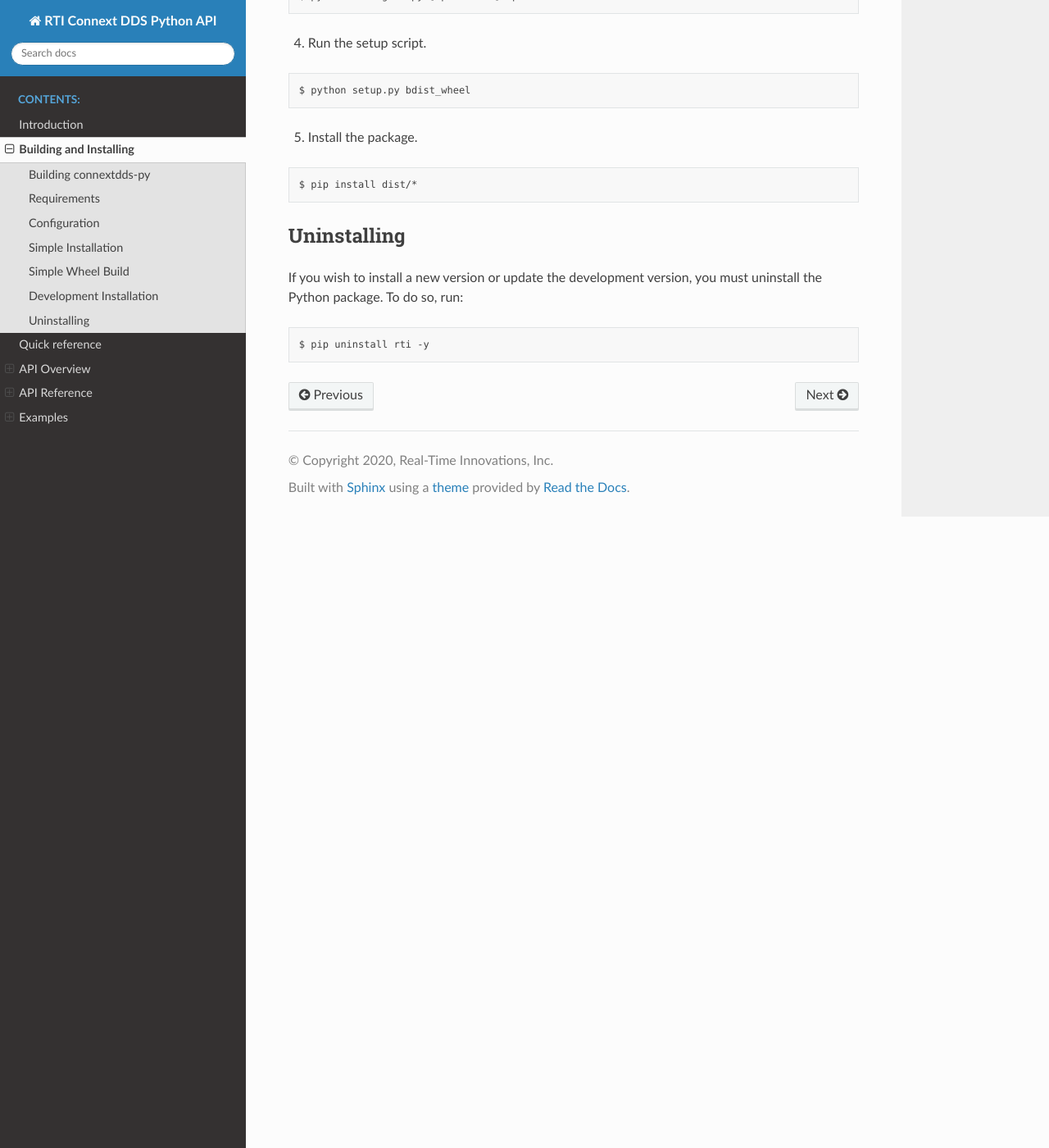
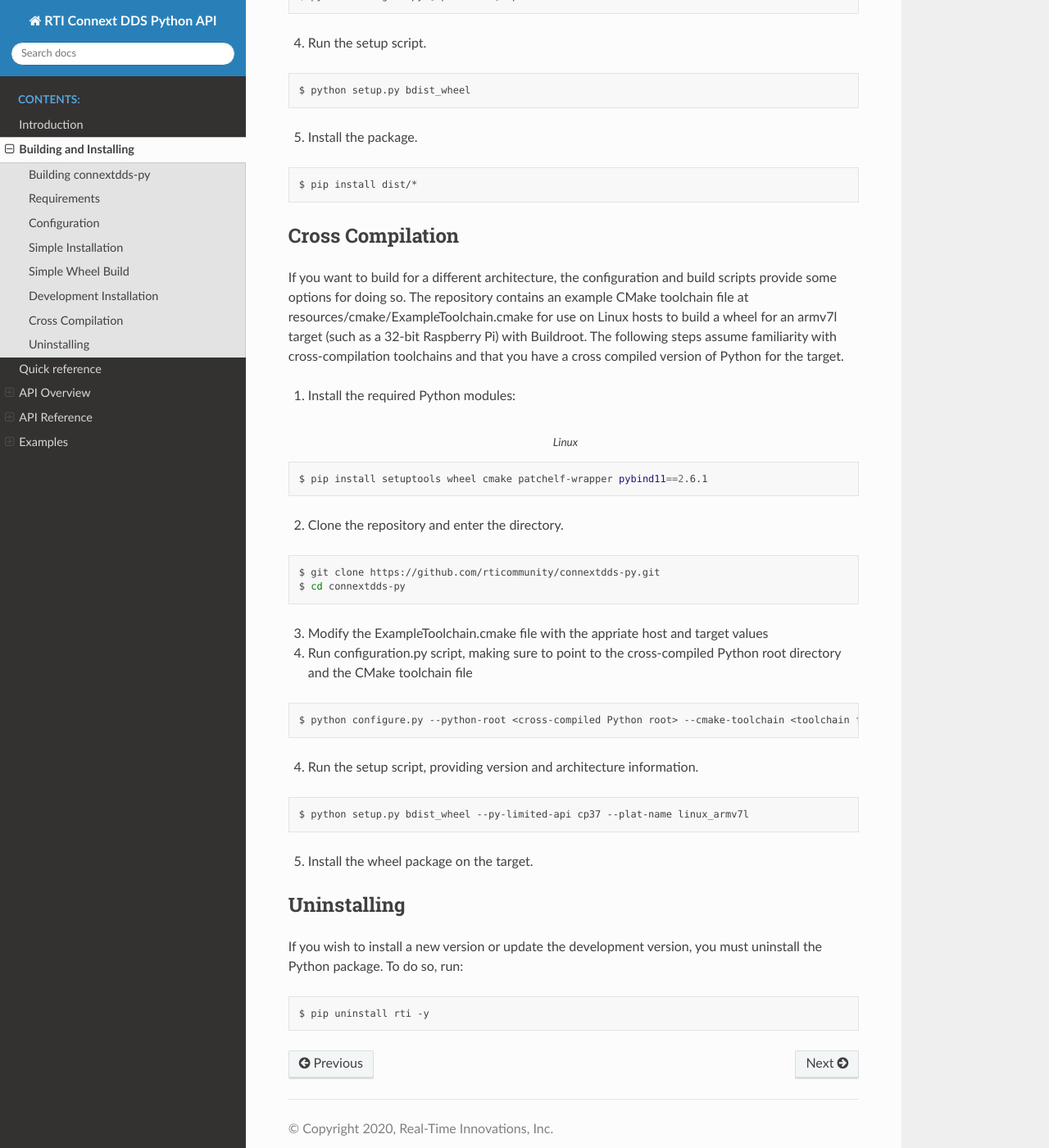
Before and after one commit to rticommunity/connextdds-py, a Sphinx documentation site: the page built from docs/source/building.rst, in a window 1280 px wide and 1400 px high, scrolled down 2686 px. Shown: the whole window at 82% size. Built offline with Sphinx 7.4.7 and the Read the Docs theme 2.0.0, drawn with Linux system fonts in a browser that asks for light colours; some of the changed text lies outside the part shown.

Commit message:
Updated build instructions and README

```diff
--- a/docs/source/building.rst
+++ b/docs/source/building.rst
@@ -123,24 +123,24 @@
 .. code-block:: shell
     :caption: Windows
 
-    $ pip install setuptools wheel cmake
+    $ pip install setuptools wheel cmake pybind11==2.6.1
 
 .. code-block:: shell
     :caption: Linux
 
-    $ pip install setuptools wheel cmake patchelf-wrapper
+    $ pip install setuptools wheel cmake patchelf-wrapper pybind11==2.6.1
 
 
 .. code-block:: shell
     :caption: macOS
 
-    $ pip install setuptools wheel cmake delocate
+    $ pip install setuptools wheel cmake delocate pybind11==2.6.1
 
 2. Clone the repository and submodules, and enter the directory.
 
 .. code-block:: shell
 
-    $ git clone --recurse-submodules https://github.com/rticommunity/connextdds-py.git
+    $ git clone https://github.com/rticommunity/connextdds-py.git
     $ cd connextdds-py
 
 3. Run configuration.py script
@@ -162,6 +162,47 @@
     $ pip install dist/*
 
 
+Cross Compilation
+=================
+If you want to build for a different architecture, the configuration and build scripts
+provide some options for doing so. The repository contains an example CMake toolchain
+file at resources/cmake/ExampleToolchain.cmake for use on Linux hosts to build a wheel
+for an armv7l target (such as a 32-bit Raspberry Pi) with Buildroot. The following
+steps assume familiarity with cross-compilation toolchains and that you have a cross
+compiled version of Python for the target.
+
+1. Install the required Python modules:
+
+.. code-block:: shell
+    :caption: Linux
+
+    $ pip install setuptools wheel cmake patchelf-wrapper pybind11==2.6.1
+
+2. Clone the repository and enter the directory.
+
+.. code-block:: shell
+
+    $ git clone https://github.com/rticommunity/connextdds-py.git
+    $ cd connextdds-py
+
+3. Modify the ExampleToolchain.cmake file with the appriate host and target values
+
+4. Run configuration.py script, making sure to point to the cross-compiled Python root
+   directory and the CMake toolchain file
+
+.. code-block:: shell
+
+    $ python configure.py --python-root <cross-compiled Python root> --cmake-toolchain <toolchain file> [options...] <target platform>
+
+4. Run the setup script, providing version and architecture information.
+
+.. code-block:: shell
+
+    $ python setup.py bdist_wheel --py-limited-api cp37 --plat-name linux_armv7l
+
+5. Install the wheel package on the target.
+
+
 Uninstalling
 ============
 If you wish to install a new version or update the development version,
```
Also changed, not shown: other parts of docs/source/building.rst (+2 -2 lines), README.md (+15 -12 lines).
